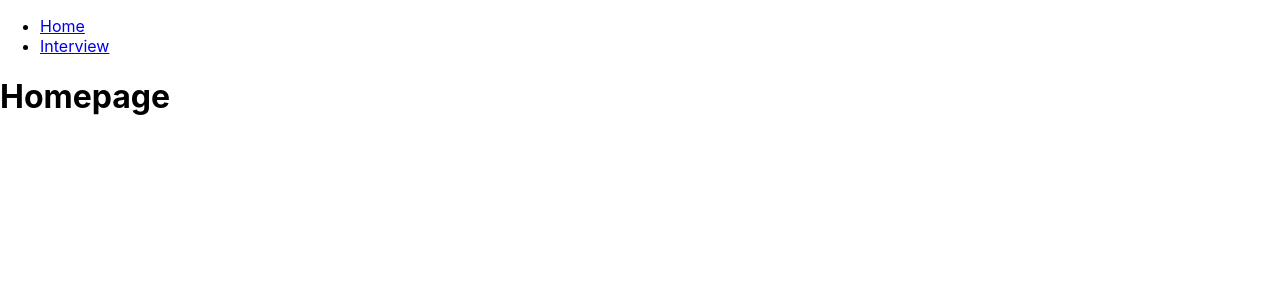
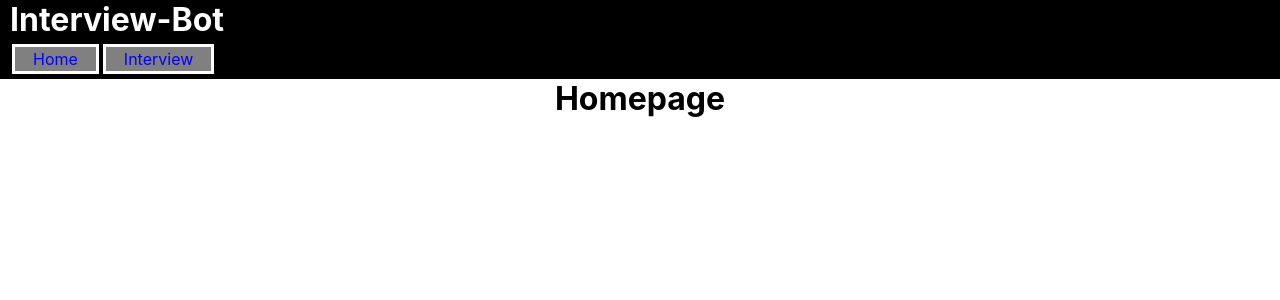
Before and after one commit to nparkes05/ai-interview, a React (Create React App) app: page / in a window 1280 px wide. Shown: the top 300 px of the page. Built offline with nearby package versions, Linux system fonts and the light colour scheme.

Commit message:
added css

```diff
--- a/src/App.css
+++ b/src/App.css
@@ -1,38 +1,19 @@
-.App {
-  text-align: center;
+nav{
+  background-color: black;
+  padding: 10px;
 }
 
-.App-logo {
-  height: 40vmin;
-  pointer-events: none;
+nav ul{
+  list-style-type: none;
+  margin-right: 5px;
+  padding: 0;
 }
 
-@media (prefers-reduced-motion: no-preference) {
-  .App-logo {
-    animation: App-logo-spin infinite 20s linear;
-  }
+nav li{
+  display: inline;
+  background-color: gray;
+  margin: 5px;
+  border: 2px solid gray;
+  outline-style: solid;
+  outline-color: white
 }
-
-.App-header {
-  background-color: #282c34;
-  min-height: 100vh;
-  display: flex;
-  flex-direction: column;
-  align-items: center;
-  justify-content: center;
-  font-size: calc(10px + 2vmin);
-  color: white;
-}
-
-.App-link {
-  color: #61dafb;
-}
-
-@keyframes App-logo-spin {
-  from {
-    transform: rotate(0deg);
-  }
-  to {
-    transform: rotate(360deg);
-  }
-}
--- a/src/App.js
+++ b/src/App.js
@@ -1,12 +1,14 @@
-import logo from './logo.svg';
 import './App.css';
 import Navbar from "./Navigation/Navbar.js"
 import { BrowserRouter, Routes, Route } from "react-router-dom";
 import Home from "./pages/Home"
 import Interview from "./pages/Interview"
+import Header from "./component/Header";
 
 function App() {
   return (
+    <>
+      <Header />
       <BrowserRouter>
         <Routes>
           <Route path="/" element={<Navbar />}>
@@ -15,6 +17,7 @@ function App() {
           </Route>
         </Routes>
       </BrowserRouter>
+    </>
   );
 }
 
--- a/src/Navigation/Navbar.js
+++ b/src/Navigation/Navbar.js
@@ -1,5 +1,12 @@
 import React from "react";
 import {Outlet, Link} from "react-router-dom";
+import "../App.css";
+
+const linkStyle = {
+    margin: "1rem",
+    textDecoration: "none",
+    color: 'blue'
+  };
 
 const Navbar = () => {
     return(
@@ -7,10 +14,10 @@ const Navbar = () => {
                 <nav>
                     <ul>
                         <li>
-                        <Link to="/">Home</Link>
+                            <Link to="/" style={linkStyle}>Home</Link>
                         </li>
                         <li>
-                        <Link to="/Interview">Interview</Link>
+                            <Link to="/Interview" style={linkStyle}>Interview</Link>
                         </li>
                     </ul>
                 </nav>
--- /dev/null
+++ b/src/component/Header.js
@@ -0,0 +1,18 @@
+import React from 'react'
+
+const linkStyle = {
+    backgroundColor: 'black',
+    margin: 0,
+    paddingLeft: 10,
+    color: 'white',
+}
+
+function Header() {
+  return (
+    <div style={linkStyle}>
+      <h1>Interview-Bot</h1>
+    </div>
+  )
+}
+
+export default Header
--- a/src/index.css
+++ b/src/index.css
@@ -11,3 +11,8 @@ code {
   font-family: source-code-pro, Menlo, Monaco, Consolas, 'Courier New',
     monospace;
 }
+
+*{
+  margin: 0;
+  padding: 0;
+}
--- a/src/pages/Home.js
+++ b/src/pages/Home.js
@@ -1,9 +1,13 @@
 import React from "react";
+
+const linkStyle = {
+
+}
 
 const Home = () => {
     return(
         <div>
-            <h1>Homepage</h1>
+            <h1 style={{textAlign: "center"}}>Homepage</h1>
         </div>
     )
 }
```
Also changed, not shown: 1 other file (tests, documents, lock files or other folders). Lines whose indentation alone changed are shown as unchanged.
